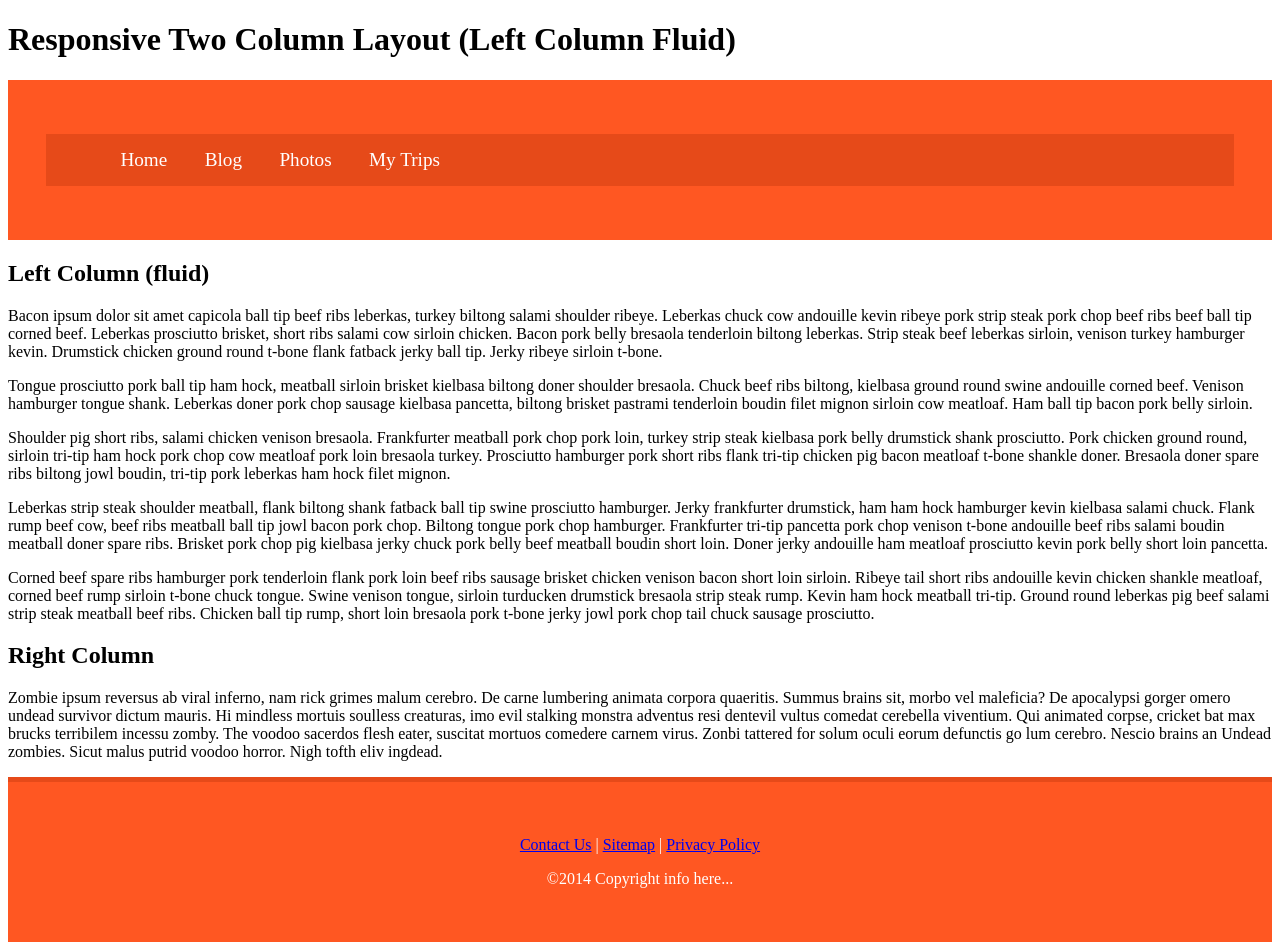
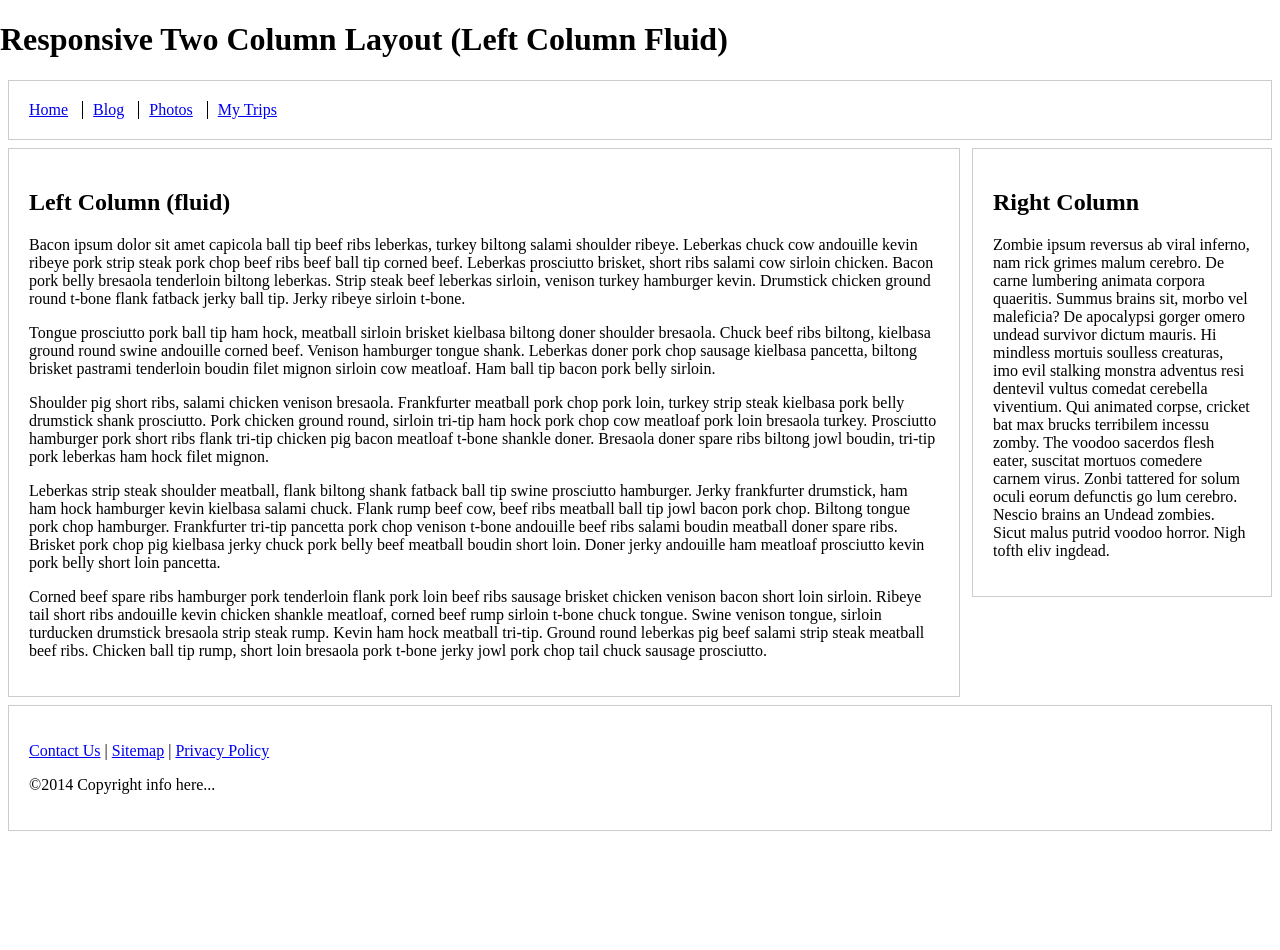
Before and after one commit to waseemh/waseemh.github.io, a Jekyll site: the page built from index.html, in a window 1280 px wide. Built offline with Jekyll 4.4.1, drawn with Linux system fonts in a browser that asks for light colours; after the commit the page ends 900 px from its top, so only the background shows below that.

Commit message:
Update style.css

```diff
--- a/stylesheets/style.css
+++ b/stylesheets/style.css
@@ -1,75 +1,54 @@
-#container{
-    margin: 0 auto;
-    max-width: 1200px;
+*, *:before, *:after {
+  -moz-box-sizing: border-box; -webkit-box-sizing: border-box; box-sizing: border-box;
 }
 
-header {
-    width: 94%;
-    padding: 3%;
-    background-color: #FF5722;
-}
-header #title {
-    font-size: 50px;
-    color: #fff;
+body { margin: 0; }
+
+.columnsContainer, footer, header { position: relative; margin: .5em; }
+
+.leftColumn, .rightColumn, footer, header {  border: 1px solid  #ccc; padding: 1.25em; }
+
+.leftColumn { margin-bottom: .5em; }
+
+.nav {
+  list-style: none;
+  margin-left: 0;
+  margin-bottom: 0;
+  padding-left: 0;
 }
 
-nav {
-    width: 97%;
-    background-color: #E64A19;
-    padding: 0 1.5% 0 1.5%;
+.nav > li,
+.nav > li > a {
+  display: inline-block;
+  *display: inline;
+  zoom: 1;
 }
-nav ul li {
-    display: inline-block;
-    padding: 15px 1.5% 15px 1.5% ;
+
+.inline-items {
+  margin-top: 0;
 }
-nav ul li a {
-    text-decoration: none;
-    color: #ffffff;
-    font-size: 1.2em;
+
+.inline-items li {
+  margin-left: 0;
+  border-left: 1px solid black;
+  padding-left: 10px;
+  padding-right: 10px;
 }
-nav ul li a:hover {
-    color: #000000;
-    text-decoration: none;
+
+.inline-items li:first-child {
+  margin-left: 0;
+  border: none;
+  padding-left: 0;
+  padding-right: 10px;
 }
-#content {
-    float: left;
-    padding: 3%;
-    width: 64%;
+
+.inline-items li:last-child {
+  padding-right: 0;
 }
-aside {
-    float: right;
-    padding: 3%;
-    width: 24%;
-    background-color: #eee;
+
+/* MEDIA QUERIES */
+@media screen and (min-width: 47.5em ) {
+  .leftColumn { margin-right: 19.5em; }
+
+	.rightColumn { position: absolute; top: 0; right: 0; width: 18.75em; }
 }
-footer{
-    width: 94%;
-    padding: 3%;
-    background-color: #FF5722;
-    border-top: 5px solid #E64A19;
-    color: #fff;
-    text-align: center;
-}
-@media all and (max-width : 768px) {
-    header {
-        text-align: center;
-    }
-    nav {
-        text-align: center;
-    }
-    #content {
-        width: 94%;
-        padding: 3%;
-    }
-    #sidebar {
-        width: 94%;
-        padding: 3%;
-        border-top: 3px solid #E64A19;
-    }
-}
-@media all and (max-width : 330px) {
-    nav ul li {
-        display:block;
-        width: 94%;
-    }
-}
```
